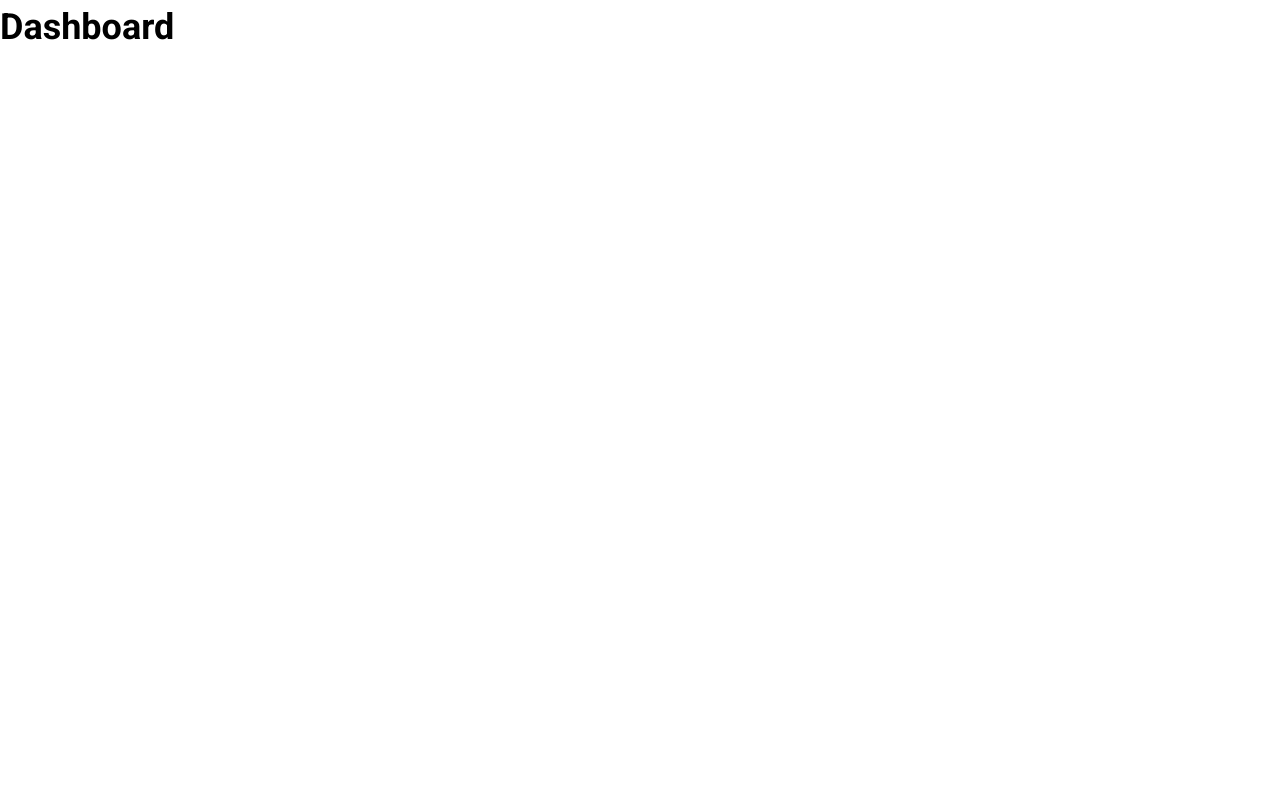
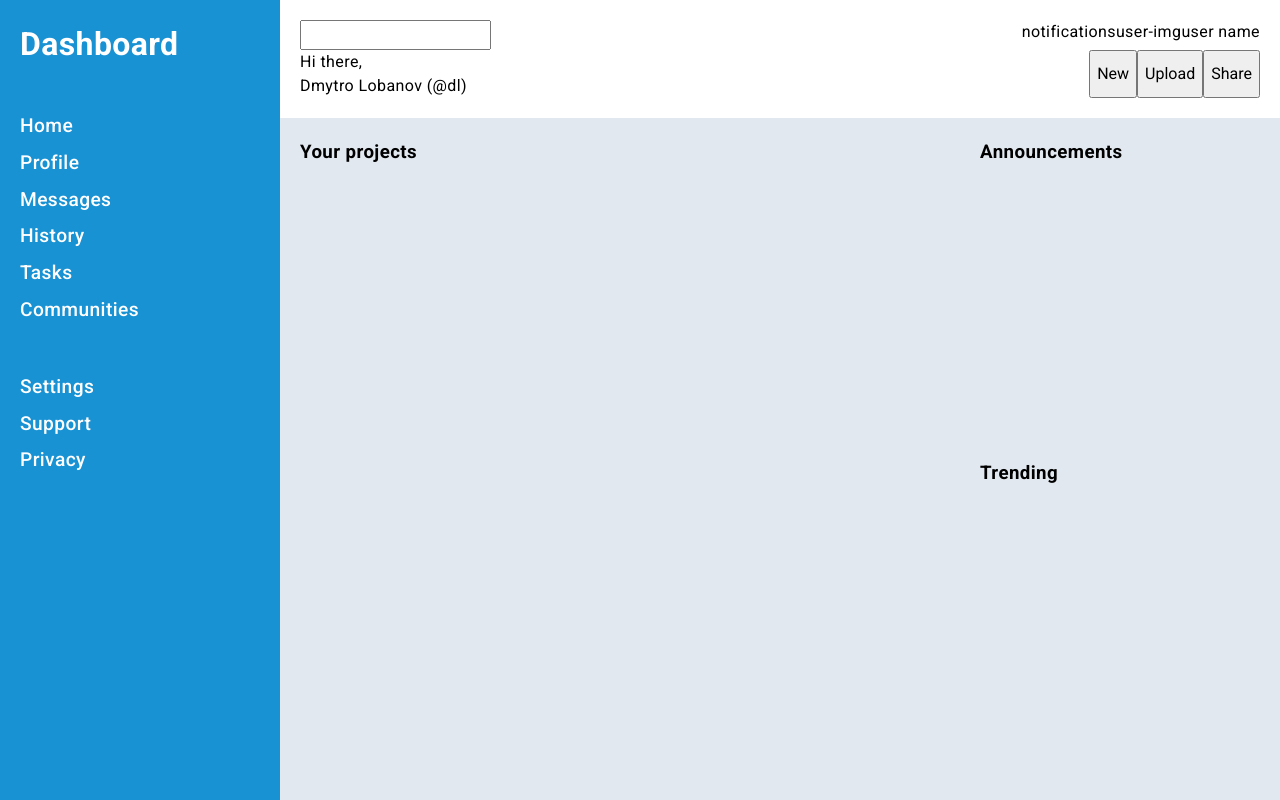
Before and after one commit to dimaspirit/odin-admin-dashboard, a plain HTML site: page index.html in a window 1280 px wide. Drawn offline with Linux system fonts and the light colour scheme.

Commit message:
feat: Add html & css structure for page

```diff
--- a/index.html
+++ b/index.html
@@ -12,6 +12,72 @@
   <link rel="stylesheet" href="styles.css" />
 </head>
 <body>
-  <h1>Dashboard</h1>
+  <div class="container">
+    <nav class="nav">
+      <h2 class="nav-title">Dashboard</h2>
+      <div class="nav-wrap">
+        <ul>
+          <li><a href="http://" target="_blank" rel="noopener noreferrer">Home</a></li>
+          <li><a href="http://" target="_blank" rel="noopener noreferrer">Profile</a></li>
+          <li><a href="http://" target="_blank" rel="noopener noreferrer">Messages</a></li>
+          <li><a href="http://" target="_blank" rel="noopener noreferrer">History</a></li>
+          <li><a href="http://" target="_blank" rel="noopener noreferrer">Tasks</a></li>
+          <li><a href="http://" target="_blank" rel="noopener noreferrer">Communities</a></li>
+        </ul>
+
+        <ul>
+          <li><a href="http://" target="_blank" rel="noopener noreferrer">Settings</a></li>
+          <li><a href="http://" target="_blank" rel="noopener noreferrer">Support</a></li>
+          <li><a href="http://" target="_blank" rel="noopener noreferrer">Privacy</a></li>
+        </ul>
+      </div>
+    </nav>
+
+    <div class="wrapper">
+      <header class="header">
+        <div class="header-top">
+          <div class="search">
+            <label for="search"></label>
+            <input name="search" id="search" type="text">
+          </div>
+
+          <div class="header-top-actions">
+            <div>notifications</div>
+            <div class="user">
+              <div class="user-img">user-img</div>
+              <p>user name</p>
+            </div>
+          </div>
+        </div>
+
+        <div class="header-bottom">
+          <div class="user-active">
+            <p>Hi there,</p>
+            <p class="user-active-name">Dmytro Lobanov (@dl)</p>
+          </div>
+
+          <div class="page-actions">
+            <button class="btn-accent">New</button>
+            <button class="btn-accent">Upload</button>
+            <button class="btn-accent">Share</button>
+          </div>
+        </div>
+      </header>
+
+      <main class="main">
+        <div class="projects">
+          <h3>Your projects</h3>
+        </div>
+
+        <div class="announcements">
+          <h3>Announcements</h3>
+        </div>
+
+        <div class="trending">
+          <h3>Trending</h3>
+        </div>
+      </main>
+    </div>
+  </div>
 </body>
 </html>
--- a/styles.css
+++ b/styles.css
@@ -1,3 +1,16 @@
+:root {
+  --accent-color: #1992D4;
+  --white-color: #fff;
+  --black-color: #000;
+  --grey-color: #E2E8F0;
+
+  --padding-block: 20px;
+}
+
+html {
+  font-size: 16px;
+}
+
 body {
   font-family: "Roboto", sans-serif;
   font-optical-sizing: auto;
@@ -5,10 +18,109 @@ body {
   font-style: normal;
   font-variation-settings:
     "wdth" 100;
+  letter-spacing: .4px;
+
+  background-color: var(--grey-color);
+  color: var(--black-color);
 }
 
+.container {
+  min-height: 100vh;
+  display: grid;
+  grid-template-columns: 280px 1fr;
+}
 
+.nav {
+  padding: var(--padding-block);
+  background-color: var(--accent-color);
+  color: var(--white-color);
+}
+
+.nav-title {
+  font-size: 2rem;
+}
+
+.nav-wrap {
+  margin: 40px 0 0 0;
+  display: flex;
+  flex-direction: column;
+  gap: 40px;
+}
+
+.nav a {
+  display: block;
+  color: var(--white-color);
+  text-decoration: none;
+  font-weight: 500;
+  font-size: 1.2rem;
+  padding: 4px 0px;
+}
+
+.nav a:hover {
+  text-decoration: underline;
+}
+
+.nav ul {
+  list-style-type: none;
+  /* margin-block-start: 0; */
+  margin: 0;
+  padding: 0;
+}
+
+.wrapper {
+  display: flex;
+  flex-direction: column;
+}
+
+.header {
+  display: flex;
+  flex-direction: column;
+  padding: var(--padding-block);
+  background-color: var(--white-color);
+}
+
+.header-top {
+  display: flex;
+}
+
+.search {
+  flex-grow: 1;
+}
+
+.header-top-actions {
+  display: flex;
+}
+
+.user {
+  display: flex;
+}
+
+.header-bottom {
+  display: flex;
+}
+
+.user-active {
+  flex-grow: 1;
+}
+
+.page-actions {
+  display: flex;
+  justify-content: center;
+}
+
+.main {
+  flex-grow: 1;
+  display: grid;
+  grid-template-columns: 1fr 280px;
+  grid-template-rows: 1fr 1fr;
+  padding: var(--padding-block);
+}
+
+.projects {
+  grid-row: 1 / 3;
+  grid-column: 1;
+}
 
 h1 {
-  font-size: 36px;
+  font-size: 44px;
 }
```
